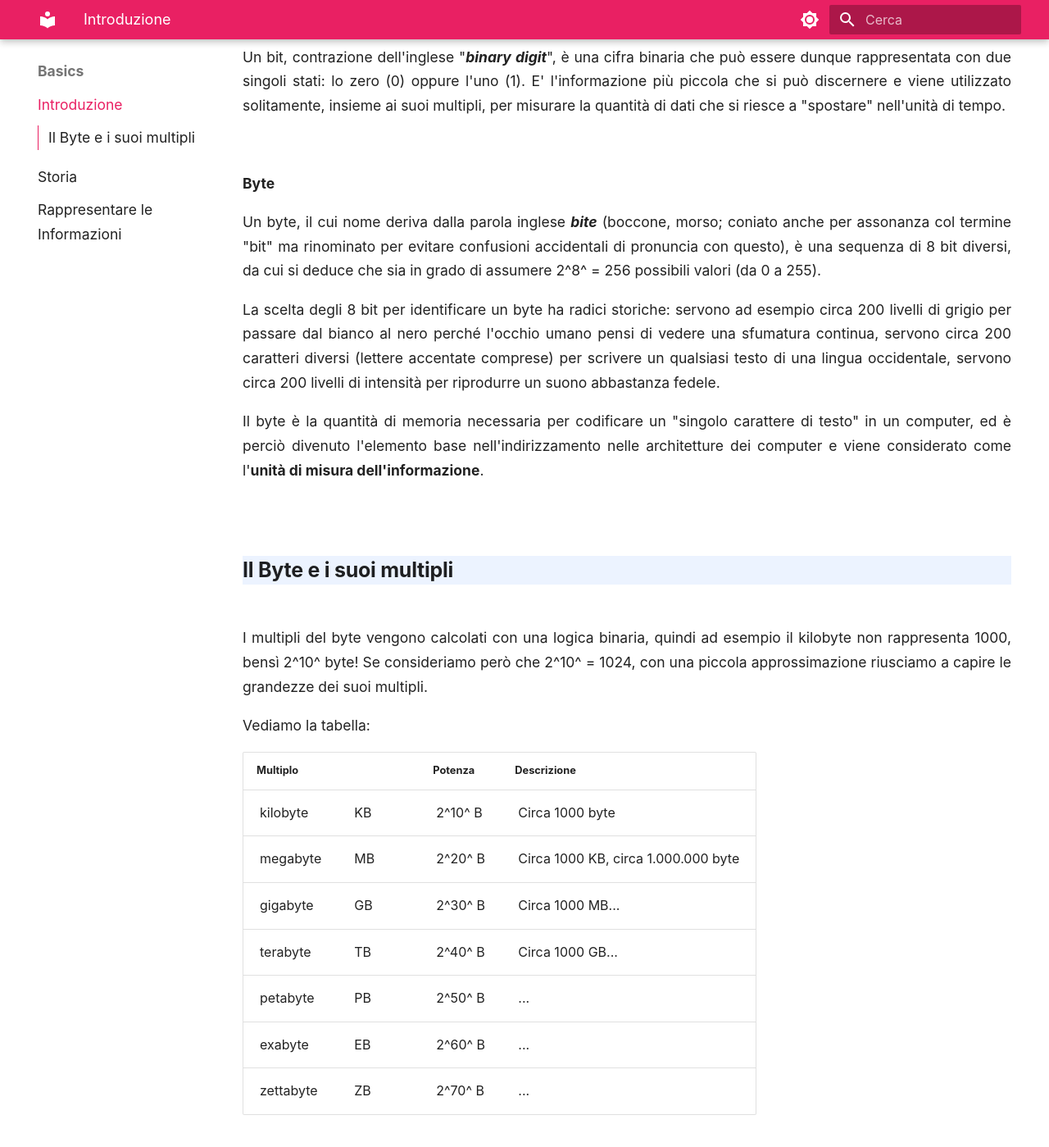
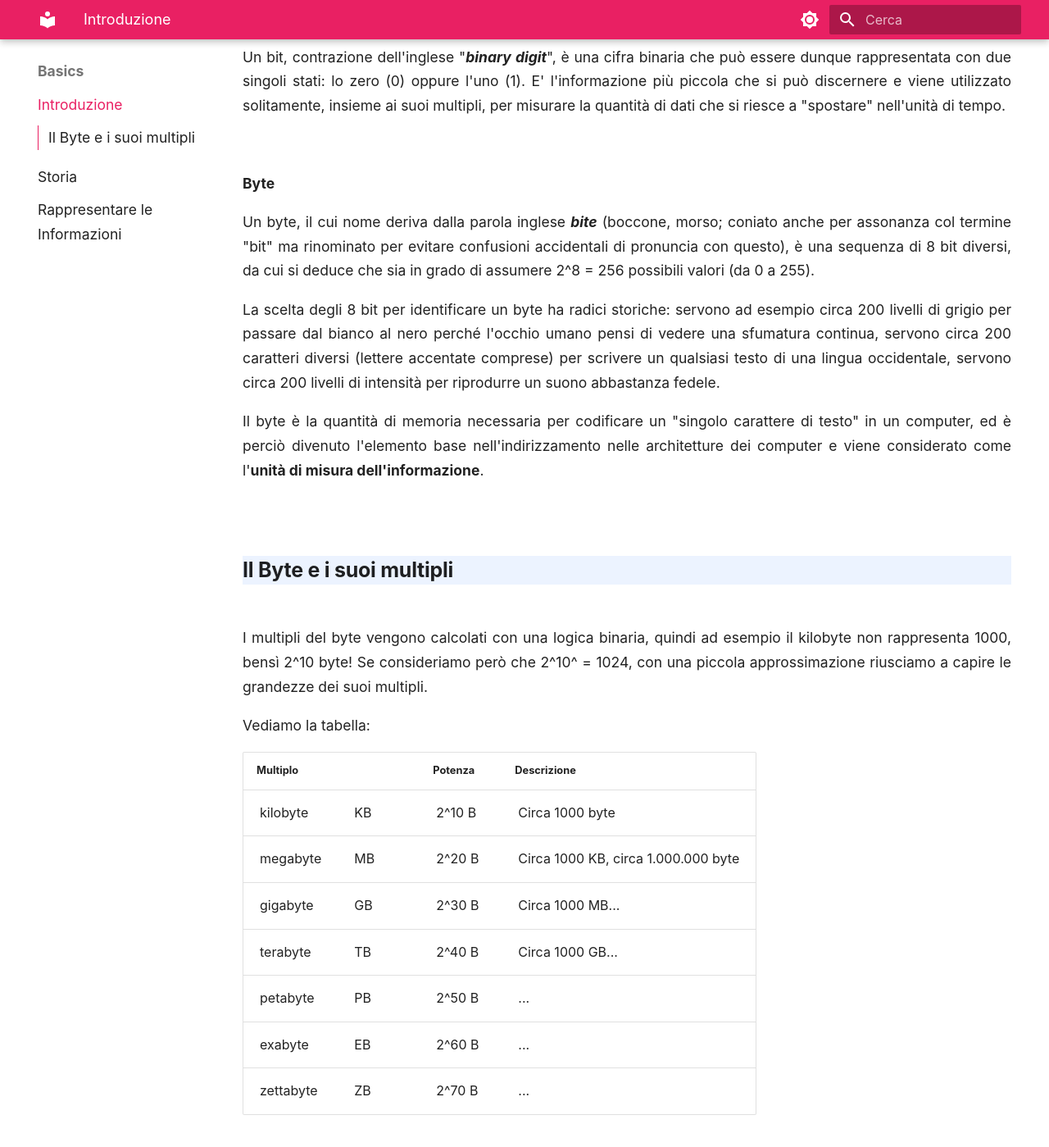
Before and after one commit to adjamhub/infohandouts, an MkDocs documentation site: the page built from docs/basics/00_intro.md, in a window 1280 px wide and 1400 px high, scrolled down 2030 px. Shown: the whole window at 82% size. Built offline with MkDocs 1.6.1 and Material for MkDocs 9.7.7, drawn with Linux system fonts in a browser that asks for light colours.

Commit message:
power typos + accent purple

```diff
--- a/docs/basics/00_intro.md
+++ b/docs/basics/00_intro.md
@@ -77,7 +77,7 @@
 Un byte, il cui nome deriva dalla parola inglese ***bite*** (boccone,
 morso; coniato anche per assonanza col termine "bit" ma rinominato per
 evitare confusioni accidentali di pronuncia con questo), è una sequenza
-di 8 bit diversi, da cui si deduce che sia in grado di assumere 2^8^ =
+di 8 bit diversi, da cui si deduce che sia in grado di assumere 2^8 =
 256 possibili valori (da 0 a 255).
 
 La scelta degli 8 bit per identificare un byte ha radici storiche:
@@ -97,7 +97,7 @@
 ## Il Byte e i suoi multipli
 
 I multipli del byte vengono calcolati con una logica binaria, quindi ad
-esempio il kilobyte non rappresenta 1000, bensì 2^10^ byte! Se
+esempio il kilobyte non rappresenta 1000, bensì 2^10 byte! Se
 consideriamo però che 2^10^ = 1024, con una piccola approssimazione
 riusciamo a capire le grandezze dei suoi multipli.
 
@@ -105,10 +105,10 @@
 
 | Multiplo   |    | Potenza  | Descrizione                           |
 |------------|----|----------|---------------------------------------|
-| kilobyte   | KB | 2^10^ B  | Circa 1000 byte                       |
-| megabyte   | MB | 2^20^ B  | Circa 1000 KB, circa 1.000.000 byte   |
-| gigabyte   | GB | 2^30^ B  | Circa 1000 MB...                      |
-| terabyte   | TB | 2^40^ B  | Circa 1000 GB...                      |
-| petabyte   | PB | 2^50^ B  | ...                                   |
-| exabyte    | EB | 2^60^ B  | ...                                   |
-| zettabyte  | ZB | 2^70^ B  | ...                                   |
+| kilobyte   | KB | 2^10 B   | Circa 1000 byte                       |
+| megabyte   | MB | 2^20 B   | Circa 1000 KB, circa 1.000.000 byte   |
+| gigabyte   | GB | 2^30 B   | Circa 1000 MB...                      |
+| terabyte   | TB | 2^40 B   | Circa 1000 GB...                      |
+| petabyte   | PB | 2^50 B   | ...                                   |
+| exabyte    | EB | 2^60 B   | ...                                   |
+| zettabyte  | ZB | 2^70 B   | ...                                   |
--- a/mkdocs.yml
+++ b/mkdocs.yml
@@ -13,14 +13,14 @@
   # Palette toggle for light mode
   - scheme: default
     primary: pink
-    accent: amber
+    accent: purple
     toggle:
       icon: material/brightness-7
       name: Switch to dark mode
   # Palette toggle for dark mode
   - scheme: slate
     primary: pink
-    accent: amber
+    accent: purple
     toggle:
       icon: material/brightness-4
       name: Switch to light mode
```
